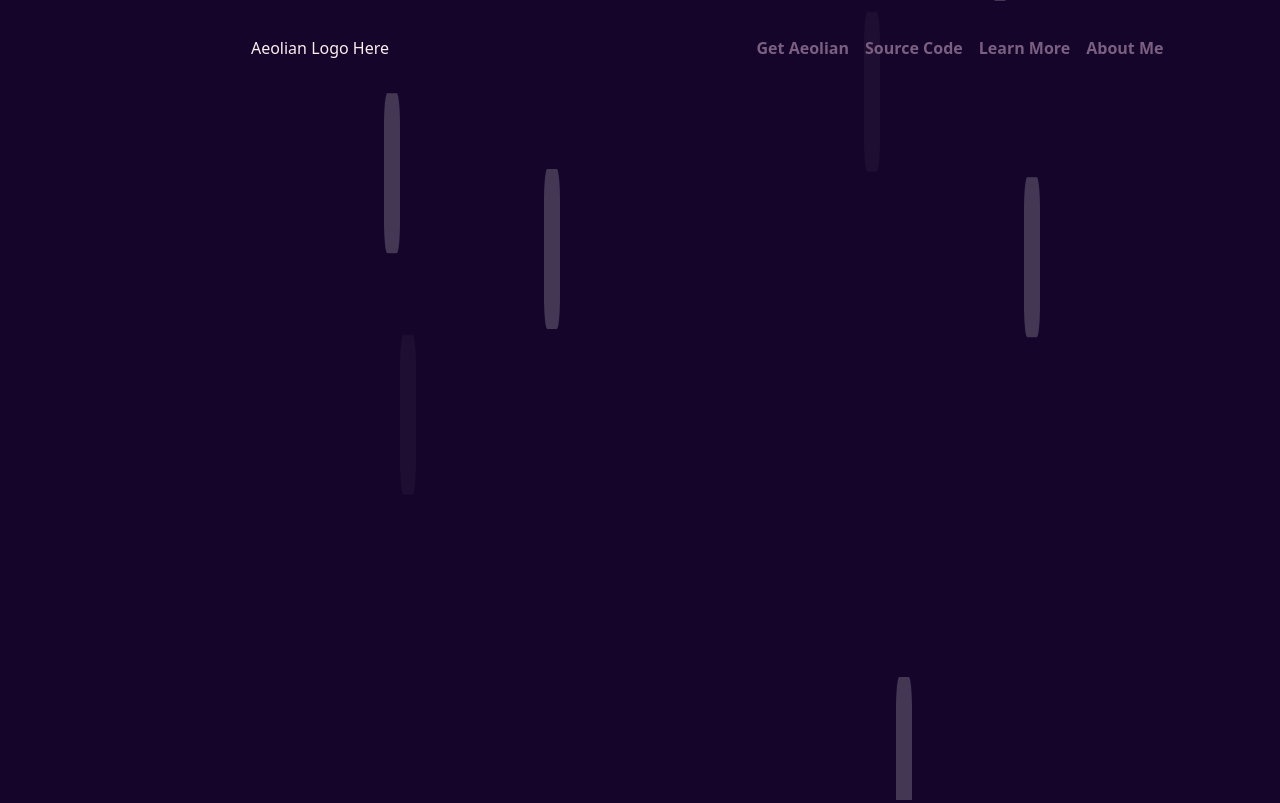
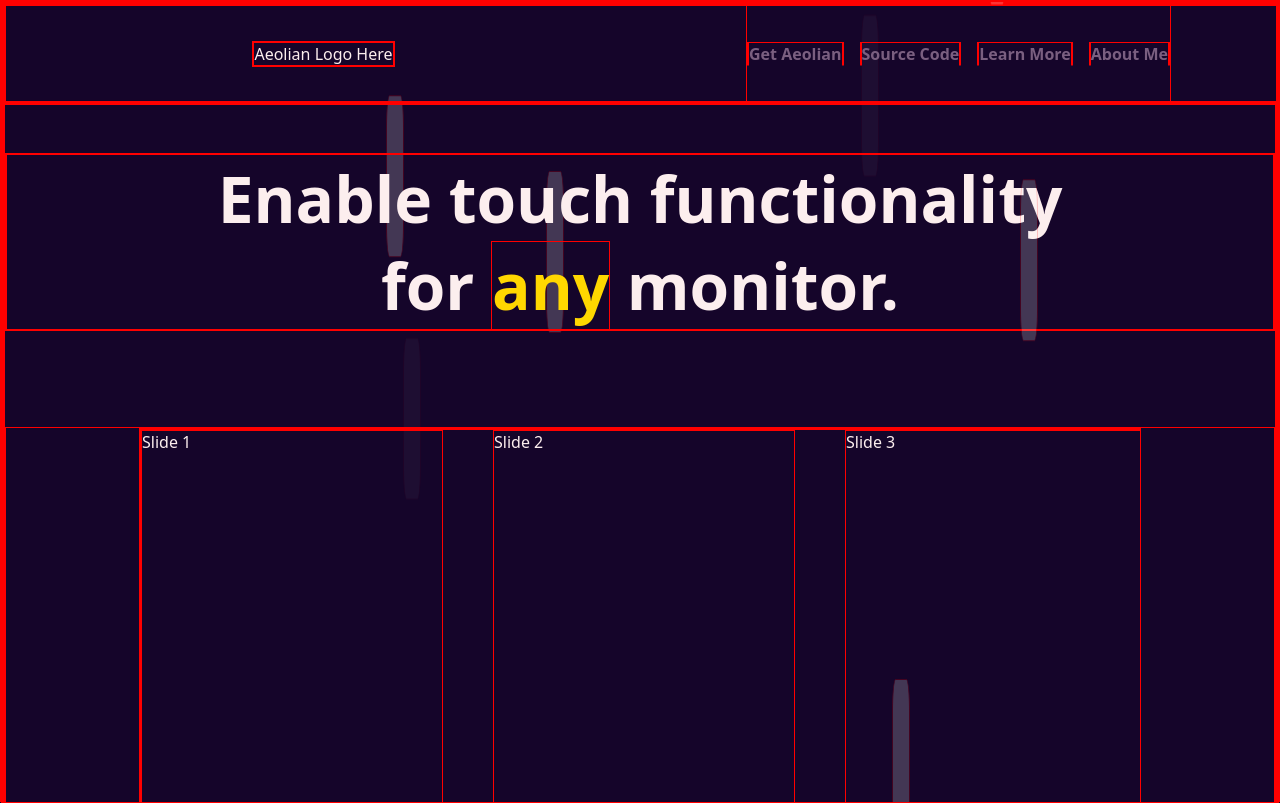
Before and after one commit to Ozzie-code-alt/AeolianWebsite, a React (Vite) app in the folder AeolianWebsite/: page /LearnMore in a window 1280 px wide. Built offline with nearby package versions, Linux system fonts and the light colour scheme.

Commit message:
Added Slider in Learn More

```diff
--- a/AeolianWebsite/package.json
+++ b/AeolianWebsite/package.json
@@ -18,7 +18,9 @@
     "react": "^18.2.0",
     "react-bootstrap": "^2.8.0",
     "react-dom": "^18.2.0",
+    "react-id-swiper": "^4.0.0",
     "react-router-dom": "^6.15.0",
+    "swiper": "^11.0.3",
     "three": "^0.155.0"
   },
   "devDependencies": {
--- /dev/null
+++ b/AeolianWebsite/src/layout/layout-styles/learnMore.css
@@ -0,0 +1,32 @@
+*{
+    border: #ff0000 1px solid;
+}
+
+.Main-Container{
+    display: grid;
+
+}
+
+.title-container{
+
+    display: grid;
+    text-align: center;
+    margin-top: 3rem;
+}
+.title-container h1{
+    font-size: 4rem;
+}
+
+.title-container span{
+color: gold;
+}
+
+.swiper {
+    width: 1000px;
+    height: 400px;
+  }
+
+.swiperContainer{
+margin-top: 6rem;
+height: 500px;
+}
--- /dev/null
+++ b/AeolianWebsite/src/layout/learnMore/UpperContainer.jsx
@@ -0,0 +1,43 @@
+import "../../layout/layout-styles/learnMore.css";
+
+import '/node_modules/swiper/swiper.css'
+
+import { Swiper, SwiperSlide } from 'swiper/react';
+// import Swiper and modules styles
+import 'swiper/css';
+
+
+
+const LearnUpper = () => {
+
+
+
+
+  return <div className="Main-Container">
+
+    <div className="title-container">
+    <h1>Enable touch functionality <br/>for <span>any</span> monitor.</h1>
+    </div>
+
+    <div className="swiperContainer">
+    <Swiper
+      spaceBetween={50}
+      slidesPerView={3}
+      onSlideChange={() => console.log('slide change')}
+      onSwiper={(swiper) => console.log(swiper)}
+    >
+      <SwiperSlide>Slide 1</SwiperSlide>
+      <SwiperSlide>Slide 2</SwiperSlide>
+      <SwiperSlide>Slide 3</SwiperSlide>
+      <SwiperSlide>Slide 4</SwiperSlide>
+      ...
+    </Swiper>
+
+    </div>
+
+
+  </div>
+
+};
+
+export default LearnUpper;
--- a/AeolianWebsite/src/layout/learnMore/learn-section1.jsx
+++ /dev/null
@@ -1,8 +0,0 @@
-import React from "react";
-const learmSection1 = () => {
-    return ( <div>
-        <h1>Hello World</h1>
-    </div> );
-}
-
-export default learmSection1;
--- a/AeolianWebsite/src/pages/LearnMore.jsx
+++ b/AeolianWebsite/src/pages/LearnMore.jsx
@@ -1,9 +1,11 @@
 import React from "react";
-import learmSection1 from "../layout/learnMore/learn-section1";
+import '../styles/learnMore.css'
+import LearnUpper from "../layout/learnMore/UpperContainer";
+
 
 function LearnMore () {
     return ( <div className="learnMore-container">
-        <learmSection1/>
+       <LearnUpper/>
     </div> );
 }
 
--- /dev/null
+++ b/AeolianWebsite/src/styles/learnMore.css
@@ -0,0 +1,8 @@
+*{
+    padding: 0;
+    margin: 0;
+}
+
+.learnMore-container{
+    height: 350vh;
+}
```
